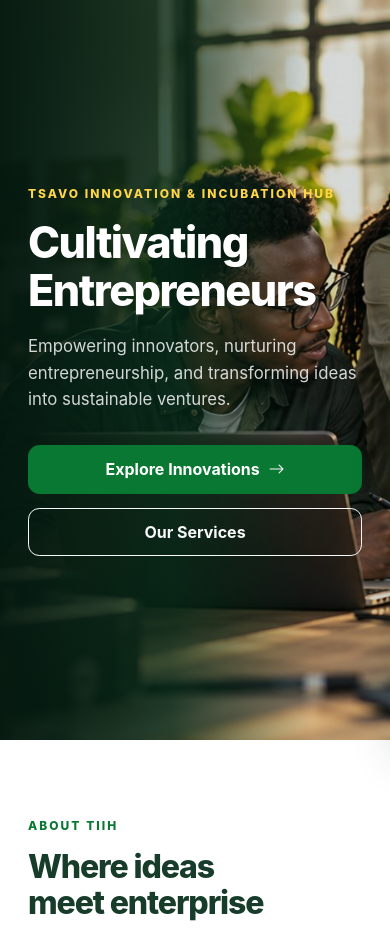
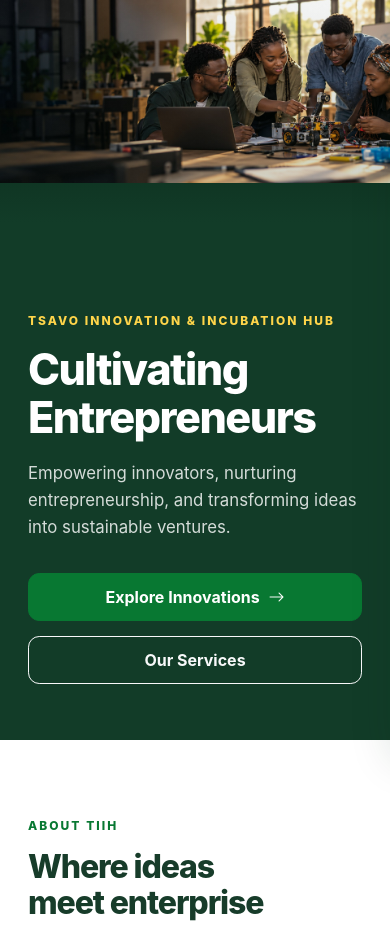
Before and after one commit to JAPHES/tsavo_innovation-incubation_hub_website, a Django app: page / in a window 390 px wide. Shown: the part 105-1044 px from the top of the page. Run offline with Django 5.2, Linux system fonts and the light colour scheme; data that the repository does not hold is empty.

Commit message:
Improve mobile banner image visibility

```diff
--- a/static/css/responsive.css
+++ b/static/css/responsive.css
@@ -45,9 +45,45 @@
   .brand img { width: 52px; height: 60px; }
   .brand b { font-size: .78rem; }
   .nav-menu { top: var(--header-height); width: 100%; }
-  .page-banner { min-height: 360px; }
-  .page-banner.home-hero { min-height: calc(100svh - var(--header-height)); }
-  .banner-content { padding-block: 3.5rem; }
+  .page-banner {
+    --mobile-banner-image-height: min(33.854vw, 196px);
+    min-height: max(380px, calc(var(--mobile-banner-image-height) + 220px));
+    background-color: #123c28;
+  }
+  .page-banner.home-hero {
+    --mobile-banner-image-height: min(46.875vw, 272px);
+    min-height: max(650px, calc(100svh - var(--header-height)));
+  }
+  .page-banner::before,
+  .project-hero::before {
+    inset: 0 0 auto;
+    height: var(--mobile-banner-image-height);
+    background-position: center top;
+    background-size: contain;
+    transform: none;
+  }
+  .page-banner::after,
+  .page-banner.home-hero::after,
+  .project-hero::after {
+    background: linear-gradient(
+      180deg,
+      rgba(4, 26, 15, .04) 0,
+      rgba(4, 26, 15, .18) var(--mobile-banner-image-height),
+      rgba(18, 60, 40, .98) calc(var(--mobile-banner-image-height) + 2.5rem),
+      #123c28 100%
+    );
+  }
+  .banner-content {
+    justify-content: flex-end;
+    padding-block: calc(var(--mobile-banner-image-height) + 2.75rem) 3.5rem;
+  }
+  .project-hero {
+    --mobile-banner-image-height: min(62vw, 320px);
+    min-height: max(590px, calc(var(--mobile-banner-image-height) + 290px));
+    padding: calc(var(--mobile-banner-image-height) + 3rem) 0 3.5rem;
+    background-color: #123c28;
+  }
+  .project-hero h1 { font-size: clamp(2.2rem, 10vw, 3.2rem); }
   .hero-actions { width: 100%; }
   .hero-actions .btn { width: 100%; }
   .services-grid, .services-grid.full, .project-grid, .event-list, .focus-grid, .team-grid, .achievement-grid, .values-grid { grid-template-columns: 1fr; }
--- a/templates/base.html
+++ b/templates/base.html
@@ -17,7 +17,7 @@
   <link href="https://cdn.jsdelivr.net/npm/bootstrap-icons@1.11.3/font/bootstrap-icons.min.css" rel="stylesheet">
   <link rel="stylesheet" href="{% static 'css/main.css' %}?v=20261029-4">
   <link rel="stylesheet" href="{% static 'css/components.css' %}?v=20261029-2">
-  <link rel="stylesheet" href="{% static 'css/responsive.css' %}">
+  <link rel="stylesheet" href="{% static 'css/responsive.css' %}?v=20261029-5">
   {% block extra_head %}{% endblock %}
 </head>
 <body>
```
